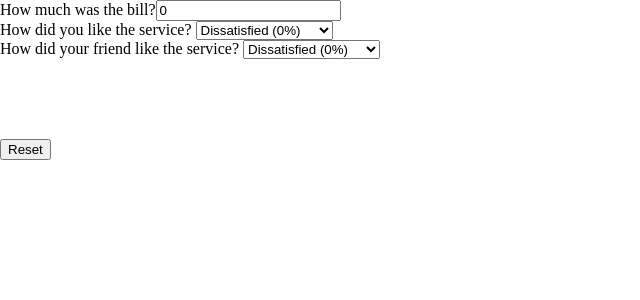
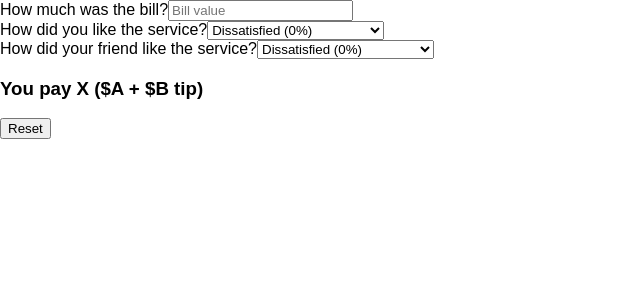
Before and after one commit to bHabawel/tip-calculator, a React (Create React App) app: page / in a window 1280 px wide. Shown: the top 300 px of the page, without its empty margins (0-640 px from the left). Built offline with nearby package versions, Linux system fonts and the light colour scheme.

Commit message:
builded the static part

```diff
--- a/src/App.js
+++ b/src/App.js
@@ -1,24 +1,54 @@
-import Bill from "./components/Bill";
-import Service from "./components/Service";
-import Output from "./components/Output";
-import Reset from "./components/Reset";
 import { useState } from "react";
+import "./index.css";
 
 function App() {
-  const [newBill, setNewBill] = useState(0);
-
-  function handleAddBill(bill) {
-    setNewBill(bill);
-  }
-
   return (
     <div className="App">
-      <Bill onAddBill={handleAddBill} />
-      <Service />
-      <Output onOutput={newBill} />
+      <TipCalculator />
+    </div>
+  );
+}
+
+function TipCalculator() {
+  return (
+    <div>
+      <BillInput />
+      <SelectPercentage>How did you like the service?</SelectPercentage>
+      <SelectPercentage>How did your friend like the service?</SelectPercentage>
+      <Output />
       <Reset />
     </div>
   );
 }
 
+function BillInput() {
+  return (
+    <div>
+      <label>How much was the bill?</label>
+      <input type="text" placeholder="Bill value" />
+    </div>
+  );
+}
+
+function SelectPercentage({ children }) {
+  return (
+    <div>
+      <label>{children}</label>
+      <select>
+        <option value="0">Dissatisfied (0%)</option>
+        <option value="5">It was okay (5%)</option>
+        <option value="10">It was good (10%)</option>
+        <option value="20">Absolutely amazing (20%)</option>
+      </select>
+    </div>
+  );
+}
+
+function Output() {
+  return <h3>You pay X ($A + $B tip)</h3>;
+}
+
+function Reset() {
+  return <button>Reset</button>;
+}
 export default App;
--- a/src/components/Bill.js
+++ /dev/null
@@ -1,25 +0,0 @@
-import React, { useState } from "react";
-
-function Bill({ onAddBill }) {
-  const [bill, setBill] = useState(0);
-
-  function handleSubmit(e) {
-    e.preventDefault();
-
-    const newBill = bill;
-    onAddBill(newBill);
-  }
-  return (
-    <form onSubmit={handleSubmit}>
-      <span>How much was the bill?</span>
-      <input
-        type="text"
-        inputMode="numeric"
-        value={bill}
-        onChange={(e) => setBill(e.target.value)}
-      />
-    </form>
-  );
-}
-
-export default Bill;
--- a/src/components/Output.js
+++ /dev/null
@@ -1,13 +0,0 @@
-import React from "react";
-
-function Output({ onOutput }) {
-  return (
-    <div>
-      <h1 style={onOutput > 0 ? {} : { visibility: "hidden" }}>
-        You pay ${onOutput} (${onOutput} + $12 tip)
-      </h1>
-    </div>
-  );
-}
-
-export default Output;
--- a/src/components/Reset.js
+++ /dev/null
@@ -1,7 +0,0 @@
-import React from "react";
-
-function Reset() {
-  return <button>Reset</button>;
-}
-
-export default Reset;
--- a/src/components/Service.js
+++ /dev/null
@@ -1,28 +0,0 @@
-import React from "react";
-
-function Service() {
-  return (
-    <>
-      <ServiceContent>How did you like the service? </ServiceContent>
-      <ServiceContent>How did your friend like the service? </ServiceContent>
-    </>
-  );
-}
-
-function ServiceContent({ children }) {
-  return (
-    <div>
-      <span>{children}</span>
-      <select>
-        <option>Dissatisfied (0%)</option>
-        <option>Dissatisfied (10%)</option>
-        <option>Dissatisfied (25%)</option>
-        <option>Dissatisfied (50%)</option>
-        <option>Dissatisfied (75%)</option>
-        <option>Dissatisfied (100%)</option>
-      </select>
-    </div>
-  );
-}
-
-export default Service;
--- a/src/index.css
+++ b/src/index.css
@@ -1,3 +1,4 @@
 body {
   margin: 0;
+  font-family: sans-serif;
 }
```
